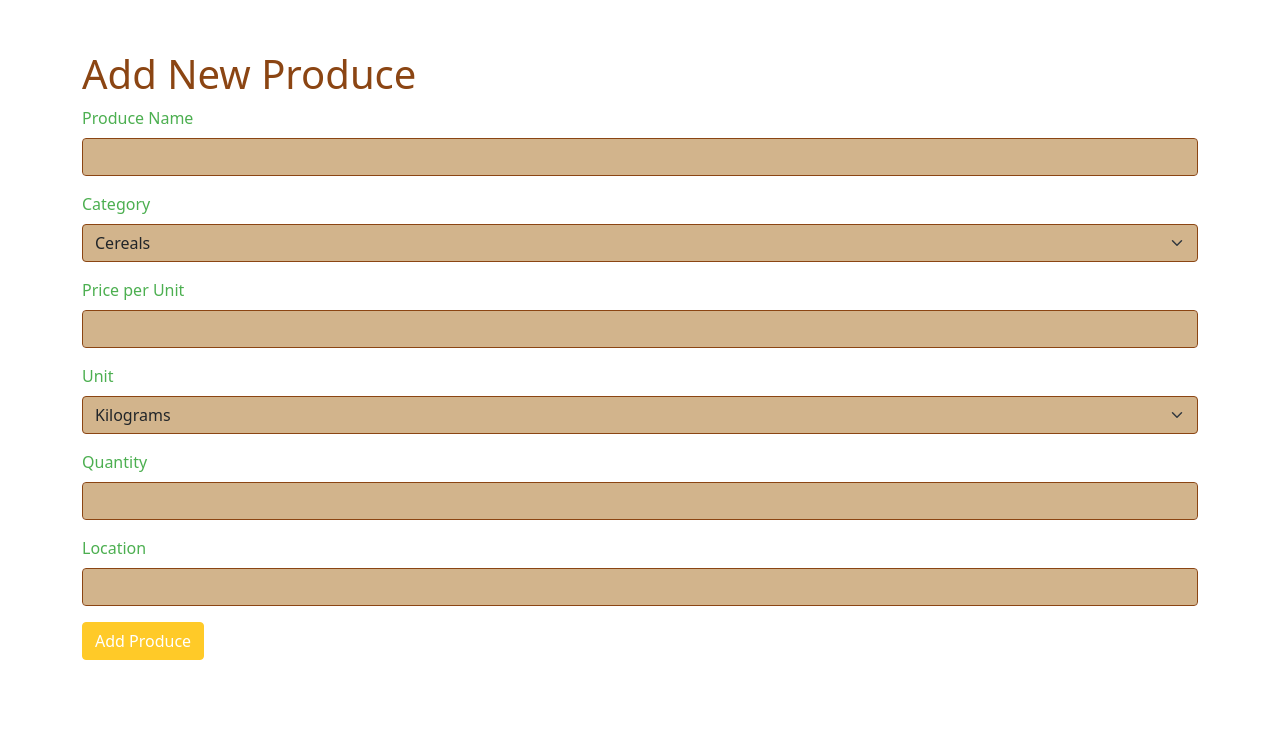
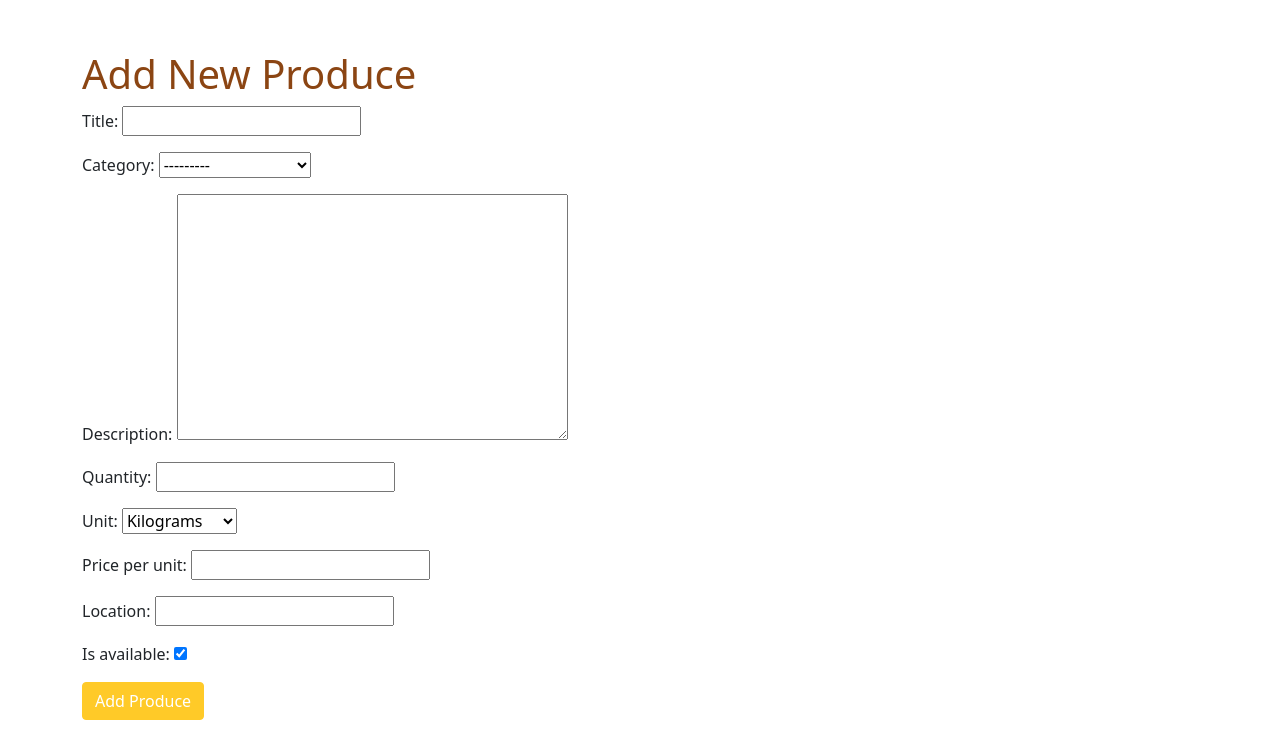
Before and after one commit to toorki/agritech_prototype, a Django app: page /marketplace/farmer/add-produce/ in a window 1280 px wide. Shown: the part 58-800 px from the top of the page. Run offline with Django 5.2, Linux system fonts and the light colour scheme; a user stored in the database is signed in; data comes from the database, SQL or seed files in the repository; parts of the project's set-up code (start-up, migrations or seed data) failed here and were passed over.

Commit message:
Remove redundant add_produce function and ensure consistency with AddProduceView

```diff
--- a/agritech/settings.py
+++ b/agritech/settings.py
@@ -123,13 +123,15 @@ LOGGING = {
     'disable_existing_loggers': False,
     'handlers': {
         'console': {
+            'level': 'DEBUG',
             'class': 'logging.StreamHandler',
         },
     },
     'loggers': {
         '': {
             'handlers': ['console'],
-            'level': 'INFO',
+            'level': 'DEBUG',
+            'propagate': True,
         },
     },
 }
--- a/agritech/urls.py
+++ b/agritech/urls.py
@@ -4,6 +4,6 @@ from . import views
 
 urlpatterns = [
     path('admin/', admin.site.urls),
-    path('', views.home, name='home'),  # Root URL for agritech.views.home
-    path('marketplace/', include('marketplace.urls')),  # Include marketplace URLs
+    path('', views.home, name='home'),
+    path('marketplace/', include('marketplace.urls')),
 ]
--- a/agritech/views.py
+++ b/agritech/views.py
@@ -3,10 +3,12 @@ from django.contrib.auth.views import LoginView
 from django.urls import reverse_lazy
 from django.contrib.auth import logout, authenticate, login
 from django.contrib import messages
-from marketplace.models import Farmer, Sponsor, Buyer, UserProfile  # Added UserProfile
+from django.views.generic.edit import CreateView
+from django.contrib.auth.mixins import LoginRequiredMixin
+from marketplace.models import Farmer, Sponsor, Buyer, UserProfile, Produce
+from marketplace.forms import ProduceForm
 import logging
 
-# Set up logging
 logger = logging.getLogger(__name__)
 
 class CustomLoginView(LoginView):
@@ -14,7 +16,6 @@ class CustomLoginView(LoginView):
     success_url = reverse_lazy('marketplace:marketplace_home')
 
     def dispatch(self, request, *args, **kwargs):
-        # Determine the role based on the URL path
         self.role = None
         if 'farmer' in request.path:
             self.role = 'farmer'
@@ -27,18 +28,12 @@ class CustomLoginView(LoginView):
     def form_valid(self, form):
         user = form.get_user()
         logger.info(f"User {user.username} logged in successfully")
-
-        # Log the user in
         login(self.request, user)
-
-        # Get the UserProfile instance for this user
         try:
             user_profile = UserProfile.objects.get(user=user)
         except UserProfile.DoesNotExist:
             messages.error(self.request, 'No user profile exists for this account.')
             return self.form_invalid(form)
-
-        # Check role and redirect accordingly
         if self.role == 'farmer':
             if not Farmer.objects.filter(profile=user_profile).exists():
                 messages.error(self.request, 'You are not authorized as a farmer.')
@@ -50,7 +45,7 @@ class CustomLoginView(LoginView):
                 messages.error(self.request, 'You are not authorized as a sponsor.')
                 return self.form_invalid(form)
             logger.info(f"User {user.username} identified as a sponsor, redirecting to sponsorship")
-            return redirect('marketplace:sponsorship')  # Updated from 'sponsor_dashboard' to 'sponsorship'
+            return redirect('marketplace:sponsorship')
         elif self.role == 'buyer':
             if not Buyer.objects.filter(profile=user_profile).exists():
                 messages.error(self.request, 'You are not authorized as a buyer.')
@@ -73,3 +68,20 @@ class CustomLoginView(LoginView):
 # Root view
 def home(request):
     return render(request, 'marketplace/home.html')
+
+# View for adding new produce
+class AddProduceView(LoginRequiredMixin, CreateView):
+    model = Produce
+    form_class = ProduceForm
+    template_name = 'marketplace/add_produce.html'
+    success_url = reverse_lazy('marketplace:marketplace_home')
+
+    def form_valid(self, form):
+        logger.debug(f"Form data: {form.cleaned_data}")
+        form.instance.farmer = self.request.user.userprofile.farmer_profiles.first()  # Adjust logic if needed
+        return super().form_valid(form)
+
+    def form_invalid(self, form):
+        logger.error(f"Form invalid: {form.errors}")
+        messages.error(self.request, f"Error adding produce: {form.errors}")
+        return self.render_to_response(self.get_context_data(form=form))
--- /dev/null
+++ b/marketplace/forms.py
@@ -0,0 +1,12 @@
+from django import forms
+from .models import Produce, ProduceCategory
+
+class ProduceForm(forms.ModelForm):
+    class Meta:
+        model = Produce
+        fields = ['title', 'category', 'description', 'quantity', 'unit', 'price_per_unit', 'location', 'is_available']
+
+    def __init__(self, *args, **kwargs):
+        super().__init__(*args, **kwargs)
+        self.fields['category'].queryset = ProduceCategory.objects.all()
+        self.fields['unit'].choices = Produce.UNIT_CHOICES  # Ensure unit choices match the model
--- a/marketplace/urls.py
+++ b/marketplace/urls.py
@@ -1,7 +1,7 @@
 from django.urls import path, include
 from rest_framework.routers import DefaultRouter
 from . import views
-from agritech.views import CustomLoginView
+from agritech.views import CustomLoginView, AddProduceView
 
 app_name = 'marketplace'
 
@@ -41,9 +41,9 @@ urlpatterns = [
     path('register/sponsor/', views.register_sponsor, name='register_sponsor'),
     path('register/buyer/', views.register_buyer, name='register_buyer'),
     path('farmer/dashboard/', views.farmer_dashboard, name='farmer_dashboard'),
-    path('farmer/add-produce/', views.add_produce, name='add_produce'),
+    path('farmer/add-produce/', AddProduceView.as_view(), name='add_produce'),
     path('sponsor/dashboard/', views.sponsor_dashboard, name='sponsor_dashboard'),
     path('buyer/dashboard/', views.buyer_dashboard, name='buyer_dashboard'),
     path('sponsorship/', views.sponsorship_view, name='sponsorship'),
-    path('marketplace/', views.buyer_marketplace, name='buyer_marketplace'),  # New URL pattern
+    path('marketplace/', views.buyer_marketplace, name='buyer_marketplace'),
 ]
--- a/marketplace/views.py
+++ b/marketplace/views.py
@@ -20,7 +20,7 @@ import re
 
 logger = logging.getLogger(__name__)
 
-# API ViewSets (unchanged)
+# API ViewSets
 class FarmerViewSet(viewsets.ModelViewSet):
     queryset = Farmer.objects.all()
     serializer_class = FarmerSerializer
@@ -76,8 +76,8 @@ def marketplace_home(request):
             profile = UserProfile.objects.get(user=request.user)
             farmer = Farmer.objects.get(profile=profile)
             crops = Produce.objects.filter(farmer=farmer, is_available=True)
-            buyers = Buyer.objects.all()  # Adjust queryset as needed
-            farmers = Farmer.objects.exclude(profile=profile)  # Exclude current farmer
+            buyers = Buyer.objects.all()
+            farmers = Farmer.objects.exclude(profile=profile)
             context = {
                 'categories': categories,
                 'featured_produce': featured_produce,
@@ -114,14 +114,13 @@ def buyer_marketplace(request):
     except (UserProfile.DoesNotExist, Buyer.DoesNotExist):
         return redirect('marketplace:marketplace_home')
 
-    # Filtering logic from buyer_dashboard
     produce_items = Produce.objects.filter(is_available=True)
     location_filter = request.GET.get('location', '')
     crop_filter = request.GET.get('crop', '')
     if location_filter:
         produce_items = produce_items.filter(location__icontains=location_filter)
     if crop_filter:
-        produce_items = produce_items.filter(name__icontains=crop_filter).distinct()
+        produce_items = produce_items.filter(title__icontains=crop_filter).distinct()
 
     context = {
         'buyer': buyer,
@@ -236,41 +235,6 @@ def user_profile(request):
         return redirect('marketplace:marketplace_home')
 
 @login_required
-def add_produce(request):
-    try:
-        profile = UserProfile.objects.get(user=request.user, role='farmer')
-        farmer = Farmer.objects.get(profile=profile)
-    except (UserProfile.DoesNotExist, Farmer.DoesNotExist):
-        return redirect('marketplace:marketplace_home')
-    if request.method == 'POST':
-        name = request.POST.get('name')
-        category_id = request.POST.get('category')
-        price_per_unit = request.POST.get('price_per_unit')
-        unit = request.POST.get('unit')
-        quantity = request.POST.get('quantity')
-        location = request.POST.get('location')
-        try:
-            category = ProduceCategory.objects.get(id=category_id)
-            Produce.objects.create(
-                farmer=farmer,
-                name=name,
-                category=category,
-                price_per_unit=price_per_unit,
-                unit=unit,
-                quantity=quantity,
-                location=location,
-                is_available=True
-            )
-            messages.success(request, 'Produce added successfully!')
-            return redirect('marketplace:farmer_dashboard')
-        except ProduceCategory.DoesNotExist:
-            messages.error(request, 'Invalid category selected.')
-        except Exception as e:
-            messages.error(request, f'Error adding produce: {str(e)}')
-    categories = ProduceCategory.objects.all()
-    return render(request, 'marketplace/add_produce.html', {'categories': categories})
-
-@login_required
 def farmer_dashboard(request):
     try:
         profile = UserProfile.objects.get(user=request.user, role='farmer')
@@ -279,7 +243,7 @@ def farmer_dashboard(request):
         return redirect('marketplace:marketplace_home')
 
     crops = Produce.objects.filter(farmer=farmer, is_available=True)
-    available_sponsorships = Sponsorship.objects.filter(status='pending', sponsor__isnull=False)
+    available_sponsorships = Sponsorship.objects.filter(status='pending', sponsor__isnull=True)
     orders = Order.objects.filter(produce__farmer=farmer, status__in=['pending', 'confirmed', 'paid'])
 
     context = {
@@ -374,7 +338,7 @@ def sponsorship_detail(request, sponsorship_id):
     try:
         profile = UserProfile.objects.get(user=request.user)
         is_farmer = profile.role == 'farmer' and sponsorship.farmer.profile == profile
-        is_sponsor = profile.role == 'sponsor' and sponsorship.sponsor.profile == profile
+        is_sponsor = profile.role == 'sponsor' and sponsorship.sponsor and sponsorship.sponsor.profile == profile
     except UserProfile.DoesNotExist:
         is_farmer = False
         is_sponsor = False
@@ -396,14 +360,13 @@ def create_sponsorship(request):
         return redirect('marketplace:marketplace_home')
     if request.method == 'POST':
         title = request.POST.get('title')
-        description = request.POST.get('description')  # Optional
+        description = request.POST.get('description')
         amount_requested = request.POST.get('amount_requested')
         expected_yield = request.POST.get('expected_yield')
-        # Removed expected_completion_date
         sponsorship = Sponsorship.objects.create(
             farmer=farmer,
             title=title,
-            description=description,  # Can be empty
+            description=description,
             amount_requested=amount_requested,
             expected_yield=expected_yield,
             status='pending'
@@ -455,10 +418,9 @@ def create_sponsorship_proposal(request):
     if request.method == 'POST':
         farmer_id = request.POST.get('farmer')
         title = request.POST.get('title')
-        description = request.POST.get('description')  # Optional
+        description = request.POST.get('description')
         amount_requested = request.POST.get('amount_requested')
-        expected_yield = request.POST.get('expected_yield')  # Will be calculated, but kept for form submission
-        # Removed expected_completion_date
+        expected_yield = request.POST.get('expected_yield')
 
         try:
             farmer = Farmer.objects.get(id=farmer_id)
@@ -466,7 +428,7 @@ def create_sponsorship_proposal(request):
                 farmer=farmer,
                 sponsor=sponsor,
                 title=title,
-                description=description,  # Can be empty
+                description=description,
                 amount_requested=amount_requested,
                 expected_yield=expected_yield,
                 status='pending'
@@ -479,11 +441,10 @@ def create_sponsorship_proposal(request):
             messages.error(request, f'Error creating sponsorship: {str(e)}')
 
     farmers = Farmer.objects.all()
-    # Default multiplier for estimated revenue (e.g., 2x investment)
     yield_multiplier = 2.0
     context = {
         'farmers': farmers,
-        'yield_multiplier': yield_multiplier,  # Pass to template for calculation
+        'yield_multiplier': yield_multiplier,
     }
     return render(request, 'marketplace/create_sponsorship_proposal.html', context)
 
--- a/templates/base.html
+++ b/templates/base.html
@@ -121,14 +121,14 @@
         <div class="container-fluid">
             {% if user.is_authenticated %}
                 {% if user.userprofile.role == 'buyer' %}
-                    <a class="navbar-brand" href="{% url 'marketplace:buyer_marketplace' %}">AgriTech</a> <!-- Buyer logo to buyer_marketplace -->
+                    <a class="navbar-brand" href="{% url 'marketplace:buyer_marketplace' %}">AgriTech</a>
                 {% elif user.userprofile.role == 'sponsor' %}
-                    <a class="navbar-brand" href="{% url 'marketplace:sponsorship' %}">AgriTech</a> <!-- Sponsor logo to sponsorship -->
+                    <a class="navbar-brand" href="{% url 'marketplace:sponsorship' %}">AgriTech</a>
                 {% else %}
-                    <a class="navbar-brand" href="{% url 'marketplace:marketplace_home' %}">AgriTech</a> <!-- Default to marketplace_home for others -->
+                    <a class="navbar-brand" href="{% url 'marketplace:marketplace_home' %}">AgriTech</a>
                 {% endif %}
             {% else %}
-                <a class="navbar-brand" href="{% url 'marketplace:marketplace_home' %}">AgriTech</a> <!-- Default for unauthenticated -->
+                <a class="navbar-brand" href="{% url 'marketplace:marketplace_home' %}">AgriTech</a>
             {% endif %}
             <div class="navbar-nav ms-3">
                 {% if user.is_authenticated %}
@@ -136,7 +136,6 @@
                         <a href="{% url 'marketplace:marketplace_home' %}" class="nav-link">Marketplace</a>
                         <a href="{% url 'marketplace:sponsorship_list' %}" class="nav-link">Sponsorship</a>
                     {% elif user.userprofile.role == 'sponsor' %}
-                        <!-- Removed Marketplace link for sponsor -->
                         <a href="{% url 'marketplace:sponsorship' %}" class="nav-link">Sponsorship</a>
                     {% elif user.userprofile.role == 'buyer' %}
                         <a href="{% url 'marketplace:buyer_marketplace' %}" class="nav-link">Marketplace</a>
--- a/templates/marketplace/add_produce.html
+++ b/templates/marketplace/add_produce.html
@@ -40,40 +40,7 @@
 
     <form method="post">
         {% csrf_token %}
-        <div class="mb-3">
-            <label for="name" class="form-label">Produce Name</label>
-            <input type="text" class="form-control" id="name" name="name" required>
-        </div>
-        <div class="mb-3">
-            <label for="category" class="form-label">Category</label>
-            <select class="form-select" id="category" name="category" required>
-                {% for category in categories %}
-                <option value="{{ category.id }}">{{ category.name }}</option>
-                {% endfor %}
-            </select>
-        </div>
-        <div class="mb-3">
-            <label for="price_per_unit" class="form-label">Price per Unit</label>
-            <input type="number" step="0.01" class="form-control" id="price_per_unit" name="price_per_unit" required>
-        </div>
-        <div class="mb-3">
-            <label for="unit" class="form-label">Unit</label>
-            <select class="form-select" id="unit" name="unit" required>
-                <option value="kg">Kilograms</option>
-                <option value="g">Grams</option>
-                <option value="ton">Tons</option>
-                <option value="l">Liters</option>
-                <option value="unit">Units/Pieces</option>
-            </select>
-        </div>
-        <div class="mb-3">
-            <label for="quantity" class="form-label">Quantity</label>
-            <input type="number" step="0.01" class="form-control" id="quantity" name="quantity" required>
-        </div>
-        <div class="mb-3">
-            <label for="location" class="form-label">Location</label>
-            <input type="text" class="form-control" id="location" name="location" required>
-        </div>
+        {{ form.as_p }}
         <button type="submit" class="btn btn-primary">Add Produce</button>
     </form>
 </div>
```
Also changed, not shown: marketplace/serializers.py (+13 -11 lines).
